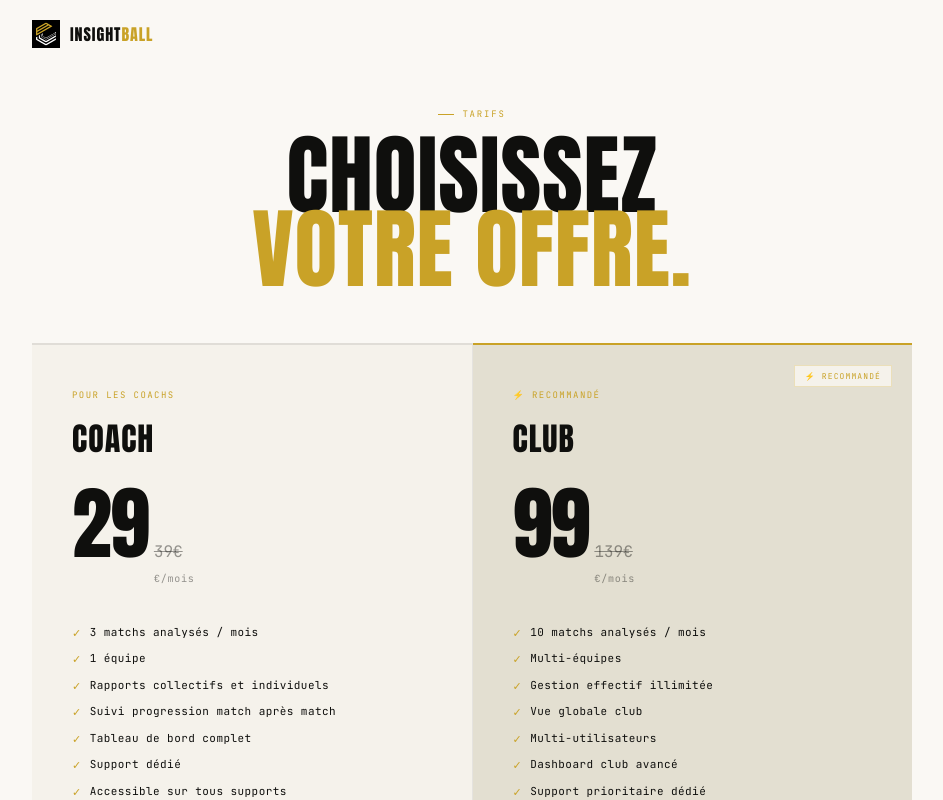
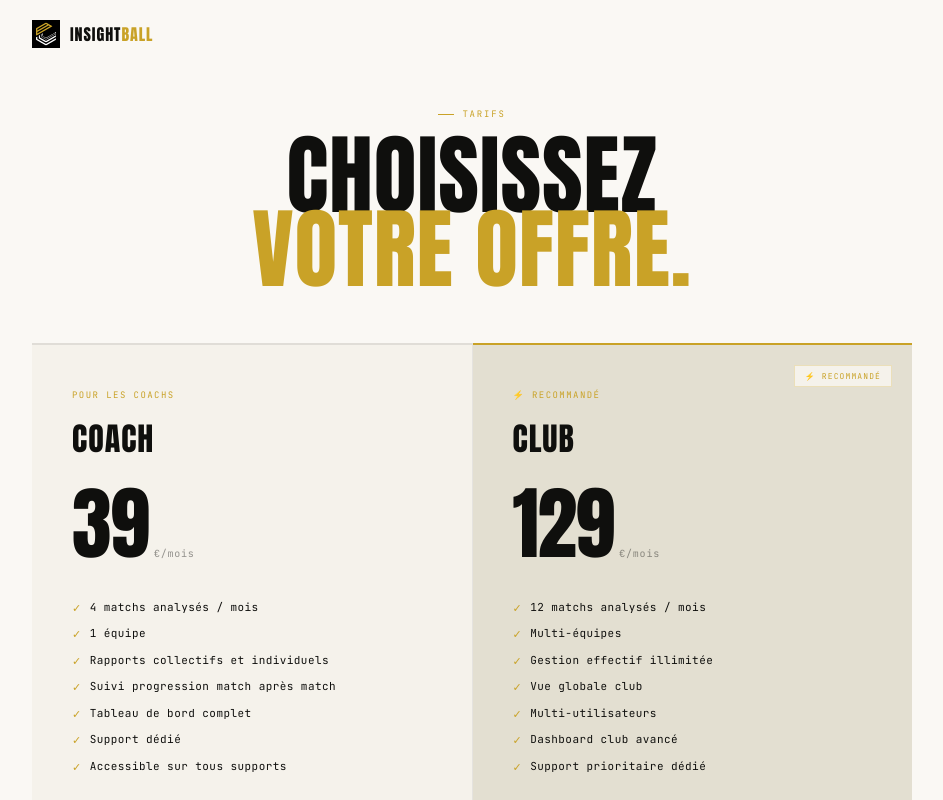
Before and after one commit to Insightball/frontend, a React (Vite) app: page /x-portal-7f2a/plans in a window 1280 px wide. Shown: the top 800 px of the page, without its empty margins (168-1111 px from the left). Built offline with nearby package versions, Linux system fonts and the light colour scheme; no server answers.

Commit message:
feat: pricing et quotas alignés, bug plan COACH majuscule JoinClub

```diff
--- a/src/pages/JoinClub.jsx
+++ b/src/pages/JoinClub.jsx
@@ -91,7 +91,7 @@ export default function JoinClub() {
           name: signupForm.name,
           email: signupForm.email,
           password: signupForm.password,
-          plan: 'coach', // plan par défaut, sera rattaché au club
+          plan: 'COACH', // plan par défaut, sera rattaché au club
         })
       })
       const signupData = await signupRes.json()
--- a/src/pages/SubscriptionPlans.jsx
+++ b/src/pages/SubscriptionPlans.jsx
@@ -19,10 +19,10 @@ function SubscriptionPlans() {
   const [selectedPlan, setSelectedPlan] = useState(null)
 
   const plans = [
-    { id:'coach', name:'COACH', price:29, oldPrice:39, tag:'Pour les coachs',
-      features:['3 matchs analysés / mois','1 équipe','Rapports collectifs et individuels','Suivi progression match après match','Tableau de bord complet','Support dédié','Accessible sur tous supports'] },
-    { id:'club', name:'CLUB', price:99, oldPrice:139, tag:'⚡ Recommandé', popular:true,
-      features:['10 matchs analysés / mois','Multi-équipes','Gestion effectif illimitée','Vue globale club','Multi-utilisateurs','Dashboard club avancé','Support prioritaire dédié'] },
+    { id:'coach', name:'COACH', price:39, tag:'Pour les coachs',
+      features:['4 matchs analysés / mois','1 équipe','Rapports collectifs et individuels','Suivi progression match après match','Tableau de bord complet','Support dédié','Accessible sur tous supports'] },
+    { id:'club', name:'CLUB', price:129, tag:'⚡ Recommandé', popular:true,
+      features:['12 matchs analysés / mois','Multi-équipes','Gestion effectif illimitée','Vue globale club','Multi-utilisateurs','Dashboard club avancé','Support prioritaire dédié'] },
   ]
 
   const handleSelectPlan = async (planId) => {
@@ -87,7 +87,7 @@ function SubscriptionPlans() {
               <div style={{ display:'flex', alignItems:'baseline', gap:6, marginBottom:36 }}>
                 <span style={{ fontFamily:G.display, fontSize:80, lineHeight:1, letterSpacing:'-.02em', color:G.ink }}>{plan.price}</span>
                 <div>
-                  <span style={{ fontFamily:G.mono, fontSize:16, color:G.muted, textDecoration:'line-through', display:'block' }}>{plan.oldPrice}€</span>
+
                   <span style={{ fontFamily:G.mono, fontSize:10, color:G.muted, letterSpacing:'.08em' }}>€/mois</span>
                 </div>
               </div>
```
Also changed, not shown: public/og-image.png (added).
